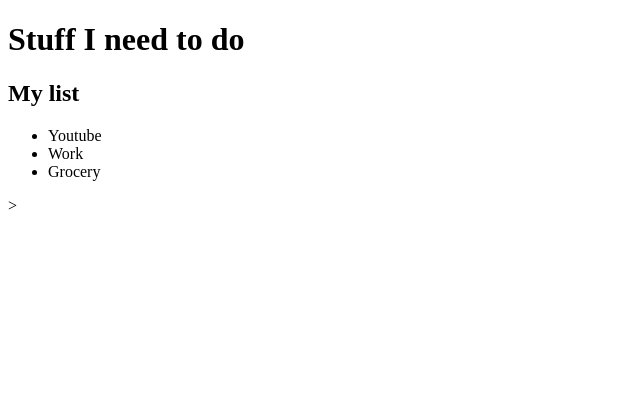
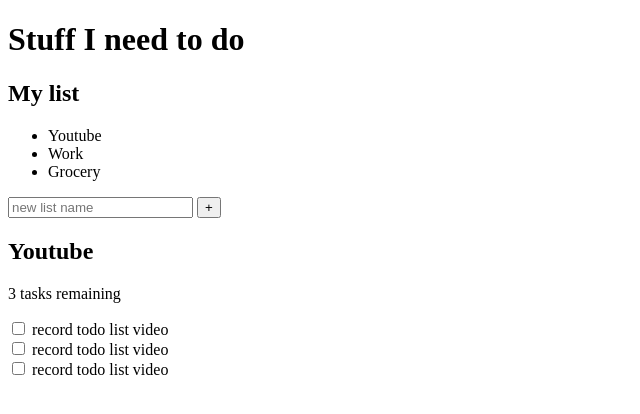
Before and after one commit to mkaplan2/mkaplan2.github.io, a plain HTML site: page todolist.html in a window 1280 px wide. Shown: the whole page, without its empty margins (0-640 px from the left). Drawn offline with Linux system fonts and the light colour scheme.

Commit message:
adding html tasks

```diff
--- a/todolist.html
+++ b/todolist.html
@@ -18,8 +18,61 @@
             <li class="active-list">Youtube</li>
             <li>Work</li>
             <li>Grocery</li>
-        </ul>>
+        </ul>
+
+        <form action="">
+            <input
+                type="text"
+                class = "new list"
+                placeholder="new list name"
+                aria-label="new list name"
+            />
+            <button class= "btn list"
+            aria-label="create new list">+</button>
+        </form>
     </div>
 
-    <div class="todo-list"></div>
+    <div class="todo-list">
+       <div class="todo-header">
+           <h2 class="list-title">Youtube</h2>
+           <p class="tast-count">3 tasks remaining</p>
+       </div>
+
+       <div class="todo-body">
+           <div class="tasks">
+               <div class="task">
+                   <input type="checkbox"
+                   id="task-1"
+                   />
+                   <label for="task-1">
+                    <span class="custom-checkbox"></span>
+                    record todo list video
+                   </label>
+               </div>
+               <!-- /task-1 -->
+               <div class="task">
+                    <input type="checkbox"
+                    id="task-2"
+                    />
+                    <label for="task-2">
+                     <span class="custom-checkbox"></span>
+                     record todo list video
+                    </label>
+               </div>
+               <!-- /task-2 -->
+               <div class="task">
+                    <input type="checkbox"
+                    id="task-3"
+                    />
+                    <label for="task-3">
+                    <span class="custom-checkbox"></span>
+                    record todo list video
+                    </label>
+                 </div>
+                <!-- /task-3 -->
+           </div>
+           <div class="new-task-creator"></div>
+           <div class="delete-stuff"></div>
+       </div>
+    </div>
 </body>
```
